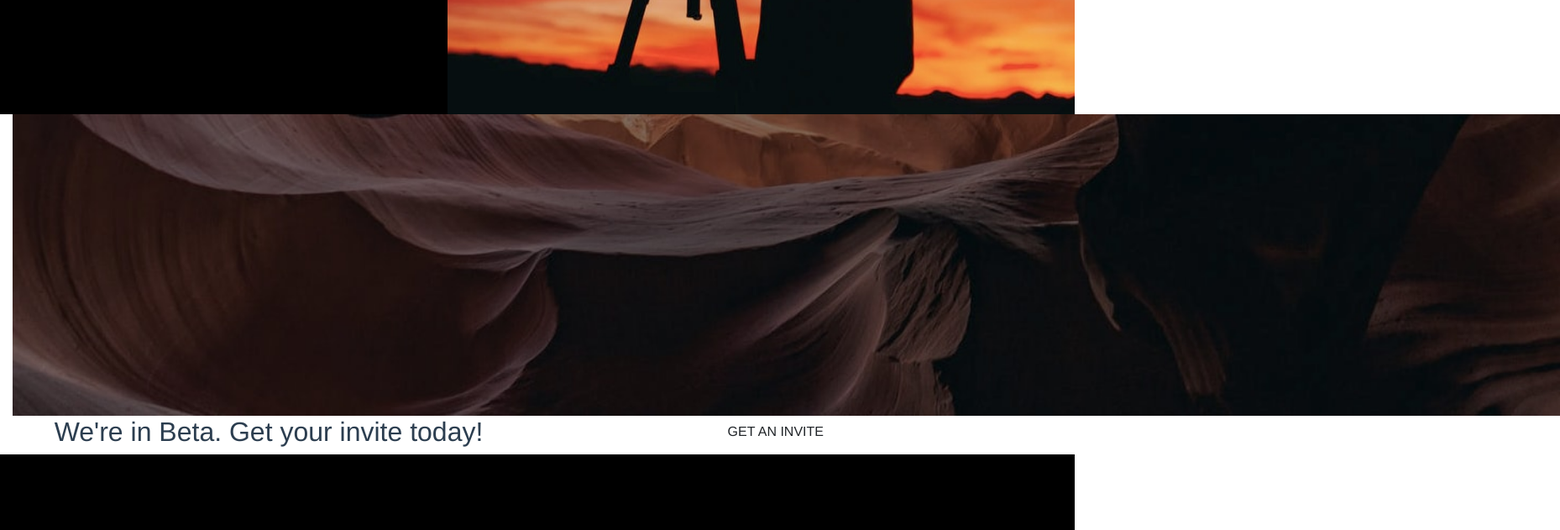
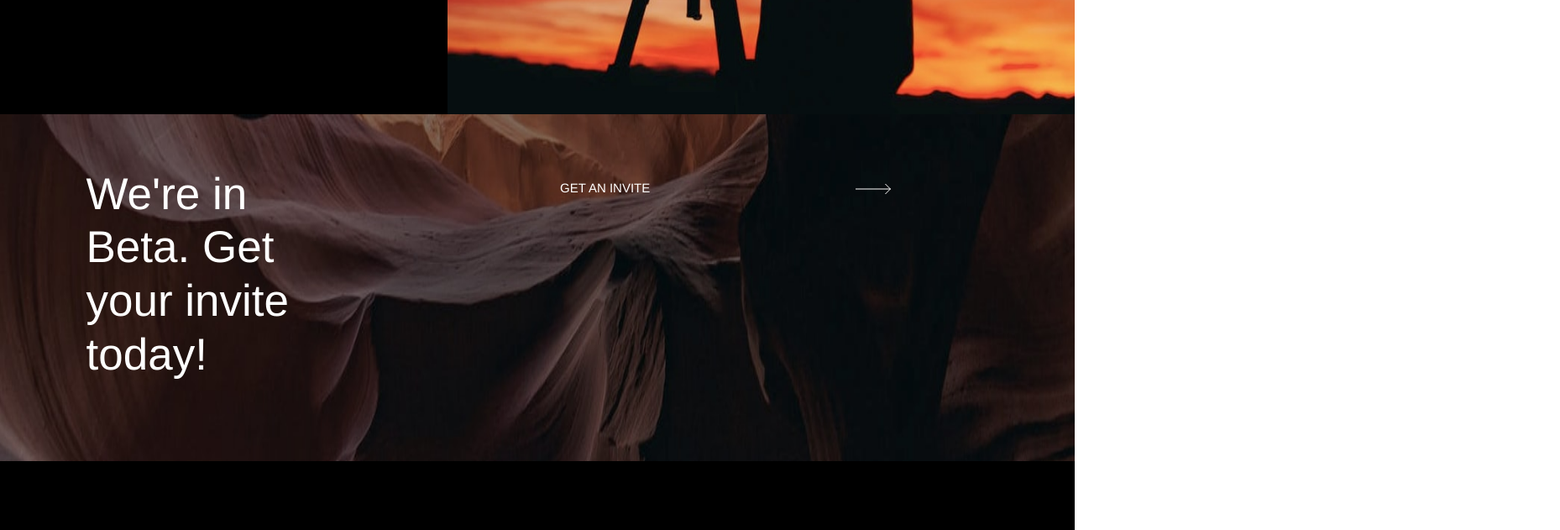
Before and after one commit to clf94-dev/photosnap-vue, a Vue app: page /pricing in a window 1280 px wide. Shown: the part 480-1111 px from the top of the page at 84% size, 1858 px wide, since content can reach past the window. Built offline with nearby package versions, Linux system fonts and the light colour scheme.

Commit message:
added style Cta

```diff
--- a/src/components/Cta.vue
+++ b/src/components/Cta.vue
@@ -34,5 +34,80 @@
 </script>
 
 <style scoped>
+.cta-cont {
+  border-left: 4px solid linear-gradient(to bottom, #5A77FF, #BC7198, #FFC593) !important;
+
+}
+
+.cta-cont .backg {
+  width: 100%;
+  height: 60%;
+  position: absolute;
+  left: 0;
+  z-index: -1;
+}
+
+.cta-cont .cta-content {
+  padding: 5% 7% 7% !important;
+  text-align: start;
+}
+
+.cta-cont .cta-content .text-col {
+  width: 100%;
+}
+
+
+
+.cta-cont .cta-content .text-col h2 {
+  color: white;
+  font-weight: 400;
+  font-size: 53px;
+}
+
+@media screen and (max-width: 600px) {
+  .cta-cont .cta-content .text-col h2 {
+    font-size: 40px !important;
+  }
+}
+
+@media screen and (min-width: 756px) {
+  .cta-cont .cta-content .text-col h2 {
+    margin-right: 40% ;
+  }
+}
+
+.cta-cont .cta-content .btn-col {
+  width: 100%;
+}
+
+@media screen and (min-width: 800px) {
+  .cta-cont .cta-content .btn-col {
+    width: 50%;
+  }
+}
+
+.cta-cont .cta-content .btn-col .btn {
+  width: 100%;
+  height: 50px;
+  background-color: transparent;
+  border: none;
+  font-size: 15px;
+  color: #ffffff;
+  text-align: start;
+  text-transform: uppercase;
+}
+
+.cta-cont .cta-content .btn-col .btn.white {
+  color: #ffffff !important;
+}
+
+.cta-cont .cta-content .btn-col .btn:hover {
+  transition: all 0.3s ease;
+  cursor: pointer;
+}
+
+.cta-cont .cta-content .btn-col .btn img {
+  width: 43px !important;
+}
 
 </style>
```
